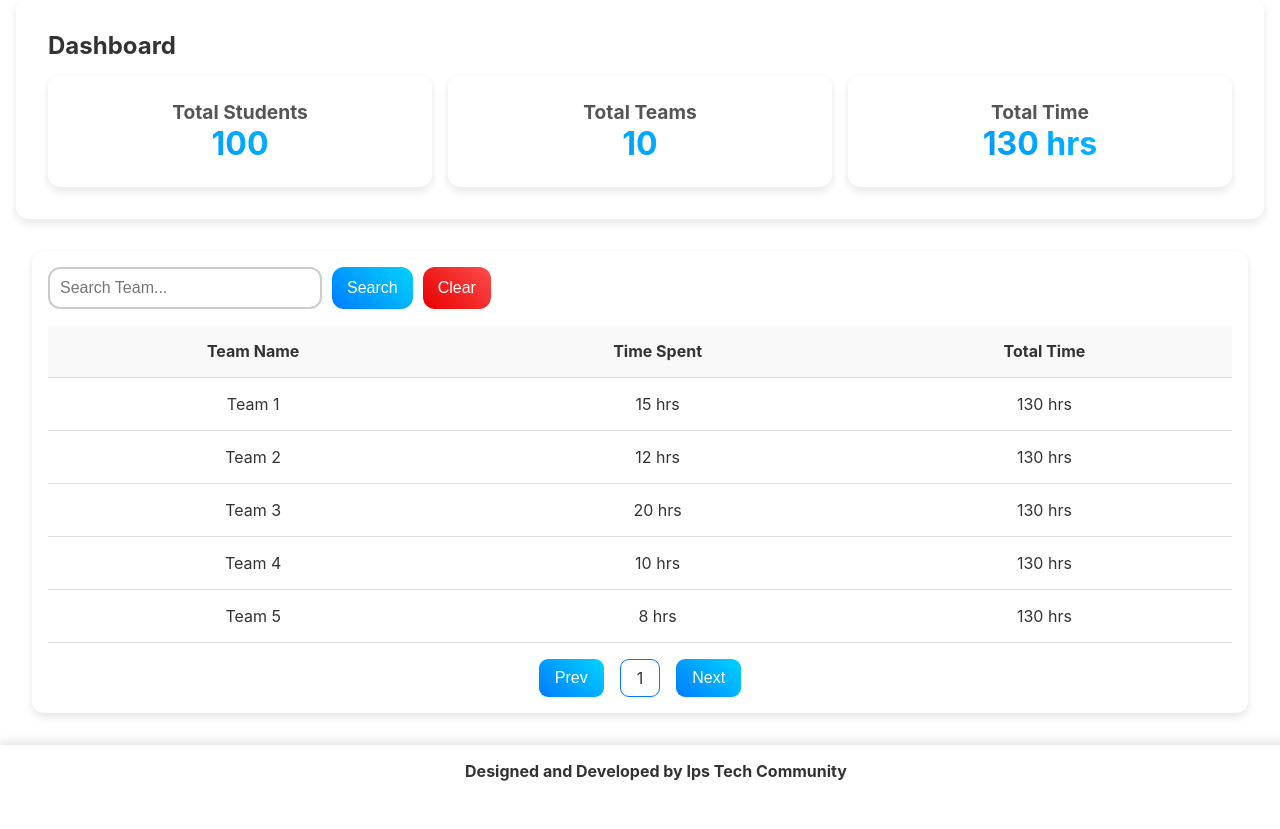
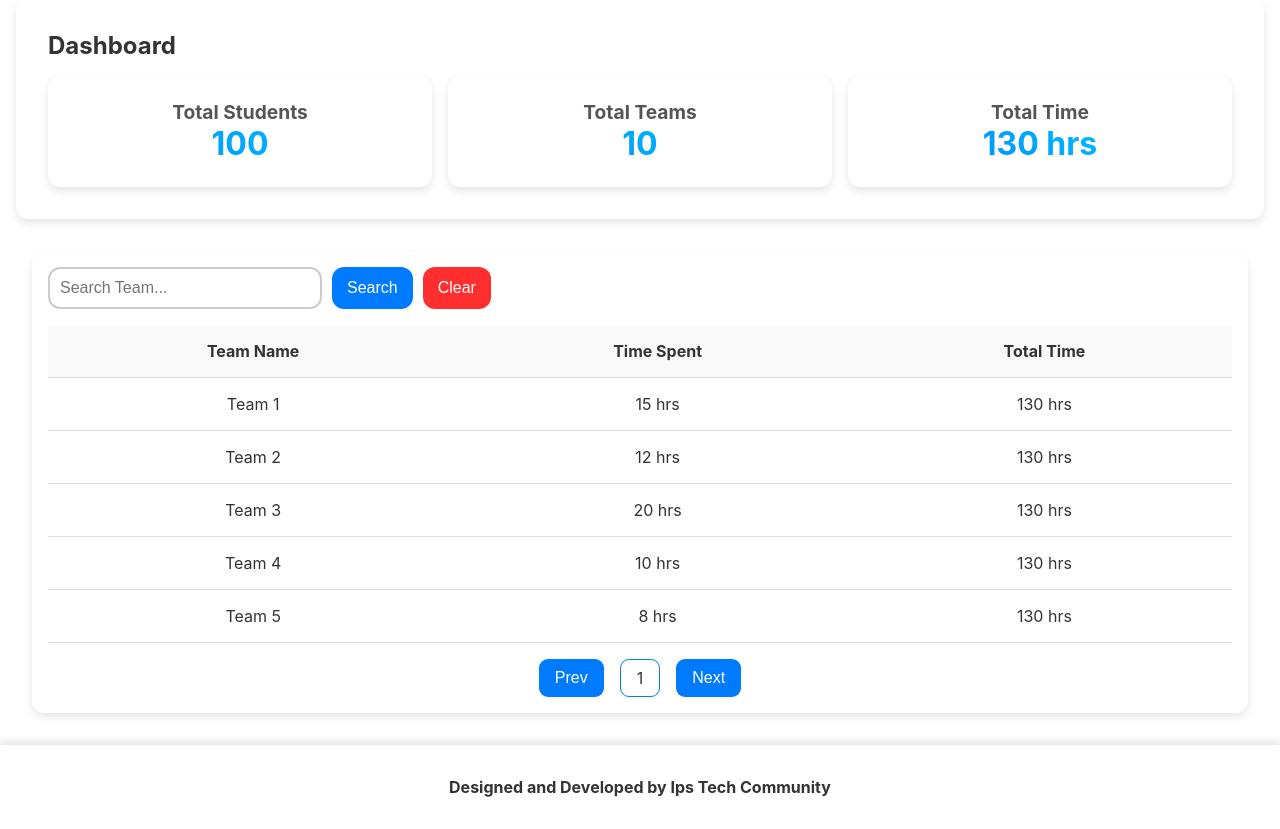
Before and after one commit to Kite-IPS/hackathon-time-tracker-system, a Flask app: template app/templates/index.html in a window 1280 px wide. Shown: the part 104-933 px from the top of the page. Before the commit the page ends 885 px from the top, so only its background shows below. Run offline with Flask 3, Linux system fonts and the light colour scheme; the template is opened without the code that fills it, so the values that code supplies are empty; parts of the project's set-up code (start-up, migrations or seed data) failed here and were passed over.

Commit message:
fix at the footer / button color changed

```diff
--- a/app/templates/static/css/style.css
+++ b/app/templates/static/css/style.css
@@ -6,7 +6,7 @@
   --background-color: #ffffff;
   --hover-color-light: #008cff;
   --hover-color-dark: #0056b3;
-  --alert-color-light: #ff4d4d;
+  --alert-color-light: #ff2f2f;
   --alert-color-dark: #e60000;
 }
 
@@ -236,11 +236,7 @@ body {
 .pagination button {
   padding: 0.5em 1em;
   border: none;
-  background: linear-gradient(
-    45deg,
-    var(--primary-color-dark),
-    var(--primary-color-light)
-  );
+  background: var(--primary-color-dark);
   color: white;
   border-radius: 9px;
   cursor: pointer;
@@ -248,11 +244,7 @@ body {
 }
 
 .pagination button:hover {
-  background: linear-gradient(
-    45deg,
-    var(--hover-color-dark),
-    var(--hover-color-light)
-  );
+  background: var(--hover-color-dark);
 }
 
 #pageNumber {
@@ -286,11 +278,7 @@ body {
 }
 
 button {
-  background: linear-gradient(
-    45deg,
-    var(--primary-color-dark),
-    var(--primary-color-light)
-  );
+  background: var(--primary-color-dark);
   color: white;
   border: none;
   padding: 10px 15px;
@@ -301,27 +289,15 @@ button {
 }
 
 button:hover {
-  background: linear-gradient(
-    45deg,
-    var(--hover-color-dark),
-    var(--hover-color-light)
-  );
+  background: var(--hover-color-dark);
 }
 
 #clearButton {
-  background: linear-gradient(
-    45deg,
-    var(--alert-color-dark),
-    var(--alert-color-light)
-  );
+  background: var(--alert-color-light)
 }
 
 #clearButton:hover {
-  background: linear-gradient(
-    45deg,
-    var(--alert-color-dark),
-    var(--alert-color-light)
-  );
+  background: var(--alert-color-dark)
 }
 
 @media (max-width: 480px) {
@@ -342,9 +318,8 @@ button:hover {
 /* Footer */
 .footer {
   color: var(--text-color-primary);
-  padding: 1em;
+  padding: 2em;
   text-align: center;
-  width: 100%;
   background: var(--background-color);
   box-shadow: 0 -4px 8px rgba(0, 0, 0, 0.1);
 }
```
